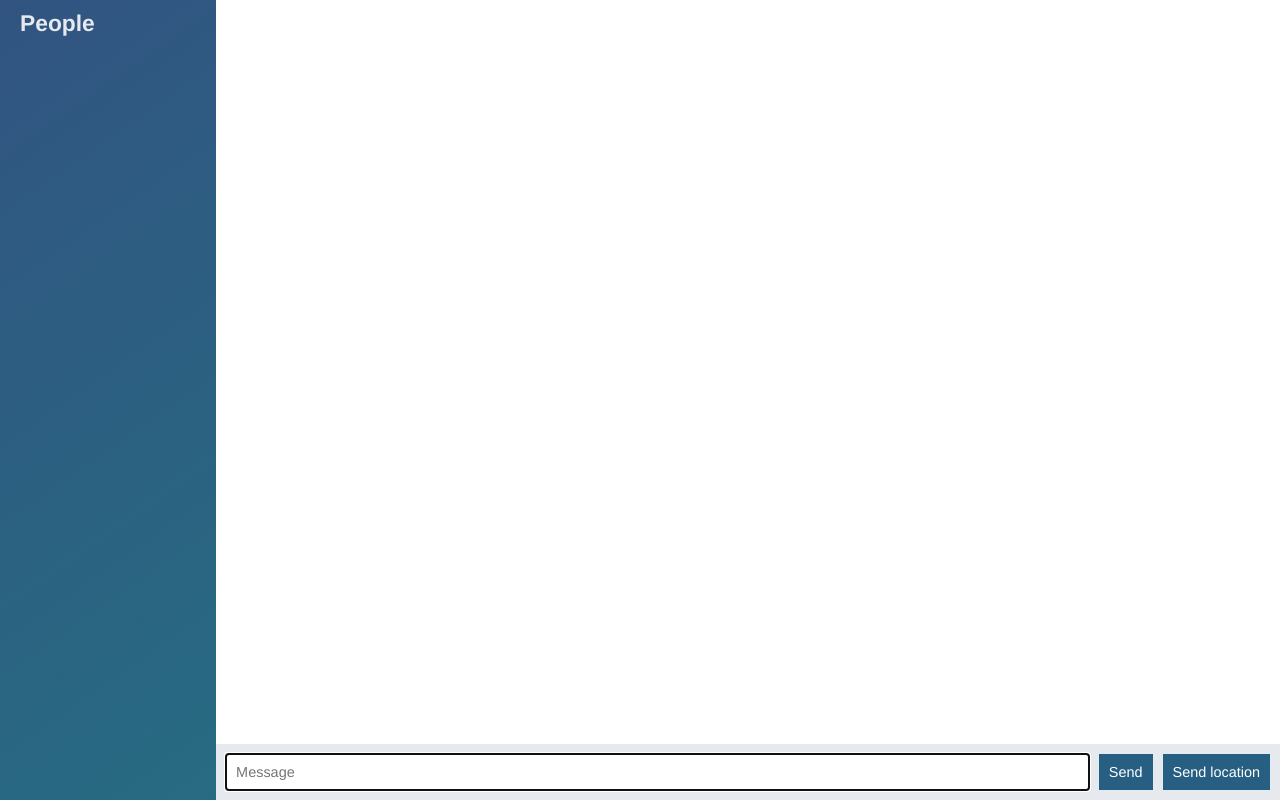
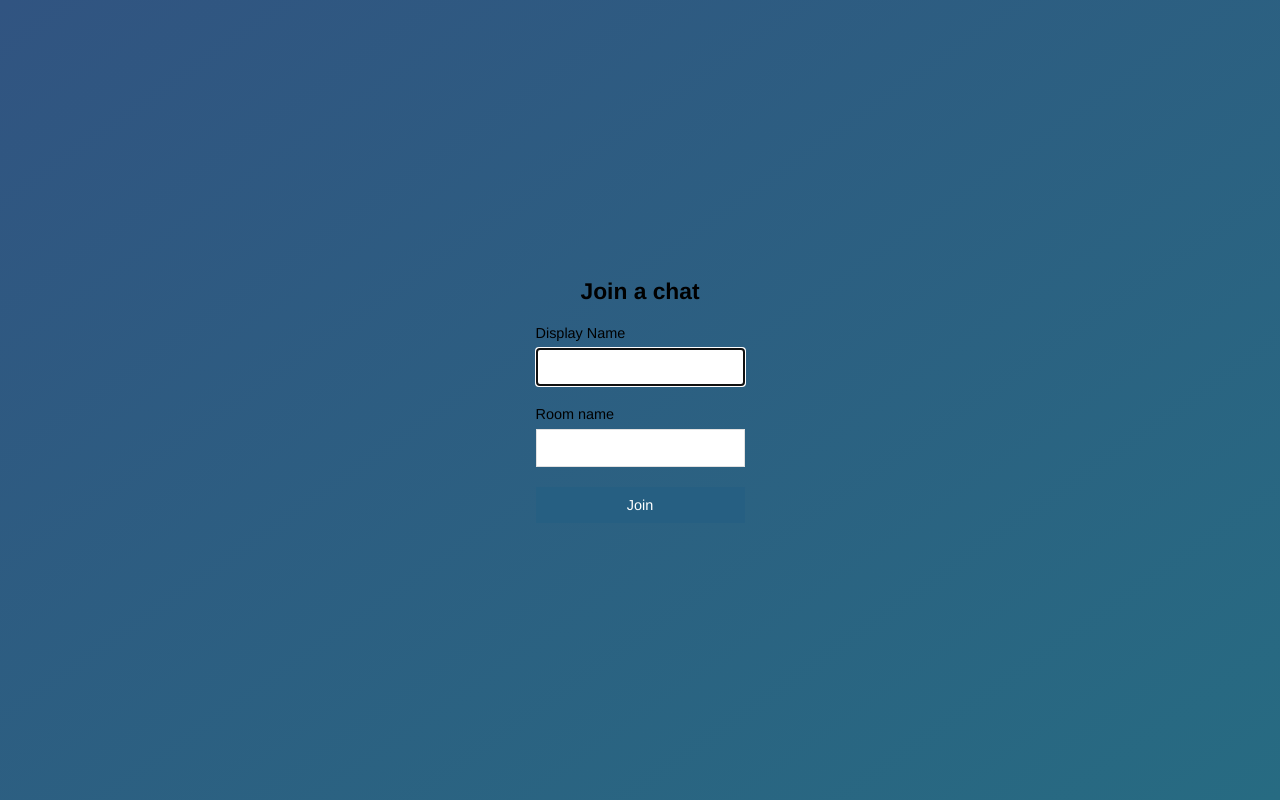
Before and after one commit to beamer/node-course-2-chat-app, a website: page public/index.html in a window 1280 px wide. Drawn offline with nearby package versions, Linux system fonts and the light colour scheme; no server answers.

Commit message:
Add joined page

```diff
--- a/public/index.html
+++ b/public/index.html
@@ -1,60 +1,32 @@
-<!-- css https://gist.github.com/andrewjmead/4783dec59ba2d1e5bcf3e1c301c5858d  !-->
 <!DOCTYPE html>
 <html>
 <head>
-  <meta charset="utf8">
+  <meta charset="utf-8">
+  <title>Join | ChatApp</title>
+  <meta name="viewport" content="width=device-width, initial-scale=1, user-scalable=no">
   <link rel="stylesheet" href="/css/styles.css">
 </head>
 
-<body class="chat">
-  <div class="chat__sidebar">
-    <h3>People</h3>
-    <div id="users"></div>
+<body class="centered-form">
+  <div class="centered-form_form">
+    <form action="/chat.html">
+     <div class="form-field">
+       <h3>Join a chat</h3>
+     </div>
+     <div class="form-field">
+       <label>Display Name</label>
+       <input type="text" name="name" autofocus/>
+     </div>
+     <div class="form-field">
+       <label>Room name</label>
+       <input type="text" name="room"/>
+     </div>
+     <div class="form-field">
+       <button>Join</button>
+     </div>
+   </form>
   </div>
 
-  <div class="chat__main">
-  <ol id="messages" class="chat__messages"></ol>
-    <div class="chat__footer">
-      <form id="message-form">
-        <input name="message" type="text" placeholder="Message" autofocus autocomplete="off"/>
-        <button>Send</button>
-      </form>
-      <button id="send-location">Send location</button>
-    </div>
-  </div>
-  <!-- <p>Welcome to the chat app </p> !-->
-  <script id="message-template" type="text/template">
-    <li class="message">
-      <div class="message__title">
-        <h4>{{from}}</h4>
-        <span>{{createdAt}}</span>
-      </div>
-      <div class="message__body">
-        <p>{{text}}</p>
-      </div>
-    </li>
-  </script>
+</body>
 
-  <script id="location-message-template" type="text/template">
-    <li class="message">
-      <div class="message__title">
-        <h4>{{from}}</h4>
-        <span>{{createdAt}}</span>
-      </div>
-      <div class="message__body">
-        <a href="{{url}} target="_blank">My current location</a>
-      </div>
-    </li>
-  </script>
-
-
-
-  <script src="socket.io/socket.io.js"></script>
-  <script src="./js/libs/jquery-3.3.1.min.js"></script>
-  <script src="./js/libs/moment.js"></script>
-  <script src="/js/libs/mustache.js"></script>
-    <!-- <script src="https://code.jquery.com/jquery-1.10.2.js"></script> !-->
-    <script src="./js/index.js"></script>
-
-</body>
 </html>
```
Also changed, not shown: public/chat.html (added, +62 -0 lines), public/js/chat.js (renamed from public/js/index.js).
